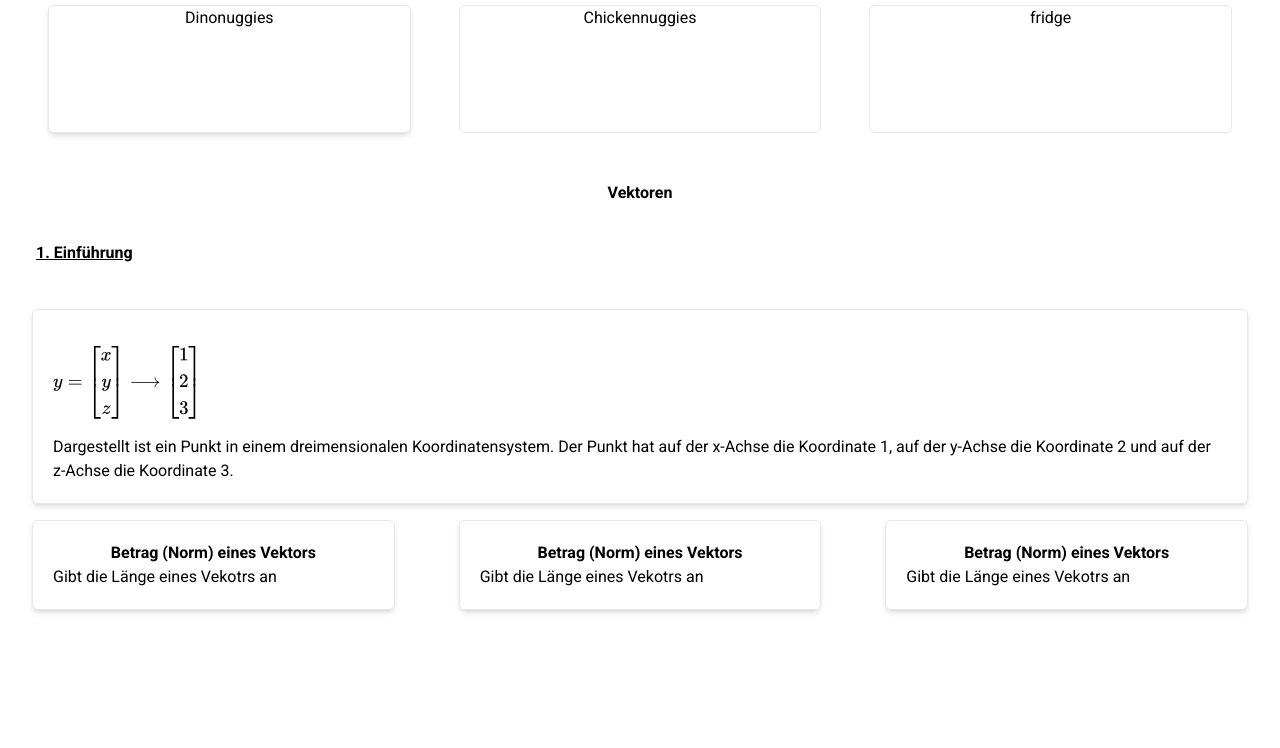
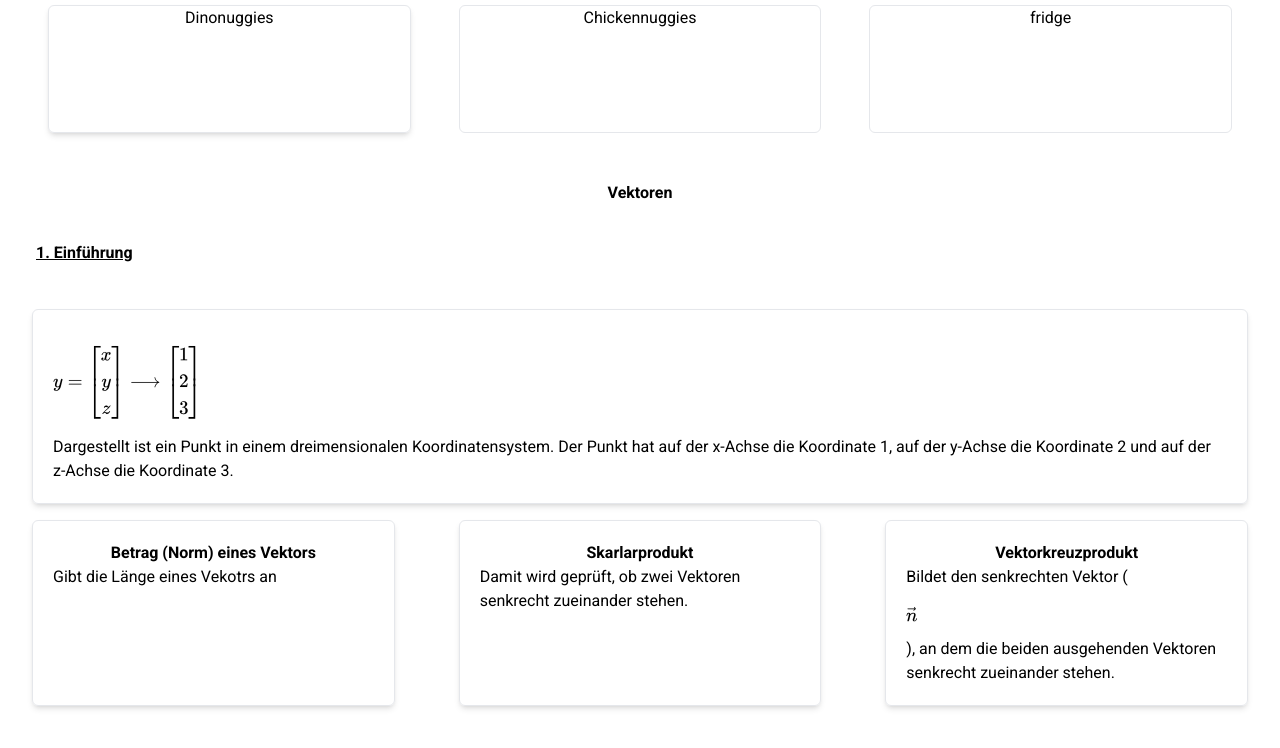
Before and after one commit to GitOsir/formelsammlung, a Next.js app: page /subjects/mathematics in a window 1280 px wide. Shown: the part 445-1193 px from the top of the page. Built offline with nearby package versions, Linux system fonts and the light colour scheme; a web font is replaced by a local one.

Commit message:
Cards korrigiert

```diff
--- a/app/ui/subjects/mathematics/Vektoren.tsx
+++ b/app/ui/subjects/mathematics/Vektoren.tsx
@@ -6,6 +6,7 @@ export default function Vektoren(){
 
 
     const vector_variable = "$$ y = \\begin{bmatrix} x \\cr y \\cr z \\end{bmatrix} \\longrightarrow \\begin{bmatrix} 1 \\cr 2 \\cr 3 \\end{bmatrix}$$"
+    const vector_n = "$$ \\vec{n}$$"
 
     return(
         <>
@@ -29,15 +30,15 @@ export default function Vektoren(){
                     }/>
                     <Card contents={
                         <>
-                            <h1 className="text-center font-bold">Betrag (Norm) eines Vektors</h1>
-                            <p>Gibt die Länge eines Vekotrs an</p>
+                            <h1 className="text-center font-bold">Skarlarprodukt</h1>
+                            <p>Damit wird geprüft, ob zwei Vektoren senkrecht zueinander stehen.</p>
 
                         </>
                     }/>
                     <Card contents={
                         <>
-                            <h1 className="text-center font-bold">Betrag (Norm) eines Vektors</h1>
-                            <p>Gibt die Länge eines Vekotrs an</p>
+                            <h1 className="text-center font-bold">Vektorkreuzprodukt</h1>
+                            <p>Bildet den senkrechten Vektor ({vector_n}), an dem die beiden ausgehenden Vektoren senkrecht zueinander stehen. </p>
 
                         </>
                     }/>
```
